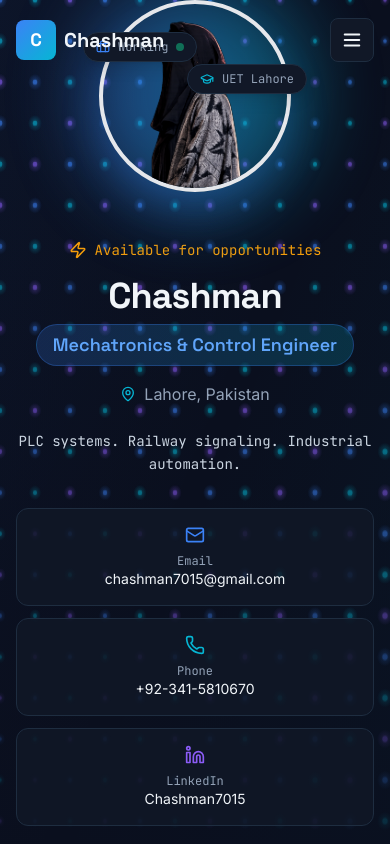
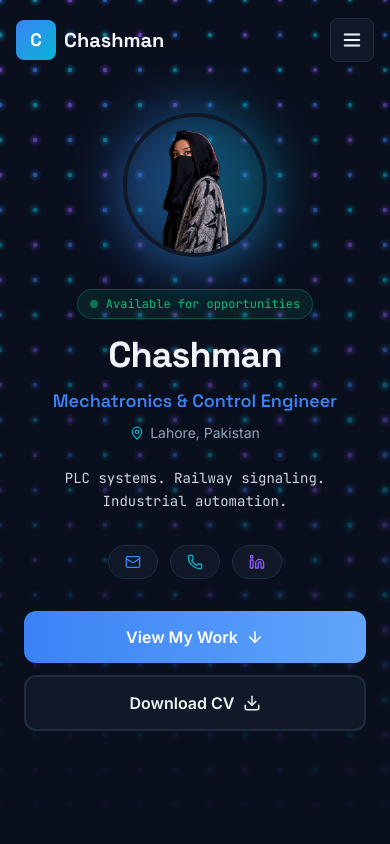
Before and after one commit to Chashman7015/chashman-portfolio, a Next.js app: page / in a window 390 px wide. Shown: the top 844 px of the page. Built offline with nearby package versions, Linux system fonts and the light colour scheme.

Commit message:
Fix mobile UI and simplify design
- Hero: Mobile-first centered layout, compact profile picture
- Hero: Simplified contact pills with icons, icons only on mobile
- Hero: Removed scroll indicator
- Hero: Removed floating badges (not mobile-friendly)
- Footer: Simplified to just copyright centered

```diff
--- a/src/components/Footer.tsx
+++ b/src/components/Footer.tsx
@@ -1,54 +1,14 @@
 'use client';
-
-import { Heart, Code } from 'lucide-react';
 
 export default function Footer() {
   const currentYear = new Date().getFullYear();
 
   return (
-    <footer className="py-12 px-4 sm:px-6 lg:px-8 bg-background-light border-t border-border">
-      <div className="max-w-6xl mx-auto">
-        {/* Top */}
-        <div className="flex flex-col md:flex-row items-center justify-between gap-6 mb-8">
-          {/* Logo */}
-          <div className="flex items-center gap-3">
-            <div className="w-10 h-10 rounded-lg bg-gradient-to-br from-primary-accent to-secondary-accent flex items-center justify-center">
-              <span className="font-space font-bold text-lg text-white">C</span>
-            </div>
-            <span className="font-space font-bold text-xl text-text-primary">Chashman</span>
-          </div>
-
-          {/* Social Links */}
-          <div className="flex items-center gap-4">
-            <a
-              href="https://linkedin.com/in/chashman-zafar-225089242"
-              target="_blank"
-              rel="noopener noreferrer"
-              className="px-4 py-2 bg-surface border border-border rounded-lg text-text-muted hover:text-primary-accent hover:border-primary-accent transition-colors text-sm font-inter"
-            >
-              LinkedIn
-            </a>
-            <a
-              href="mailto:chashman7015@gmail.com"
-              className="px-4 py-2 bg-surface border border-border rounded-lg text-text-muted hover:text-primary-accent hover:border-primary-accent transition-colors text-sm font-inter"
-            >
-              Email
-            </a>
-          </div>
-        </div>
-
-        {/* Divider */}
-        <div className="h-px bg-gradient-to-r from-transparent via-border to-transparent mb-8" />
-
-        {/* Bottom */}
-        <div className="flex flex-col md:flex-row items-center justify-between gap-4 text-center md:text-left">
-          <p className="font-inter text-sm text-text-muted">
-            © {currentYear} Chashman. All rights reserved.
-          </p>
-          <p className="flex items-center gap-2 font-inter text-sm text-text-muted">
-            Built with <Heart size={14} className="text-red-500" /> and <Code size={14} className="text-primary-accent" /> using Next.js
-          </p>
-        </div>
+    <footer className="py-8 px-4 border-t border-border">
+      <div className="max-w-6xl mx-auto text-center">
+        <p className="font-inter text-sm text-text-muted">
+          © {currentYear} Chashman. All rights reserved.
+        </p>
       </div>
     </footer>
   );
--- a/src/components/Hero.tsx
+++ b/src/components/Hero.tsx
@@ -2,7 +2,7 @@
 
 import { motion } from 'framer-motion';
 import Image from 'next/image';
-import { ArrowDown, Download, MapPin, Mail, Phone, Linkedin, Briefcase, GraduationCap, Zap } from 'lucide-react';
+import { ArrowDown, Download, MapPin, Mail, Phone, Linkedin, Zap } from 'lucide-react';
 import DotGrid from './DotGrid';
 import { personalInfo } from '@/data/portfolio';
 
@@ -17,151 +17,116 @@ export default function Hero() {
       <DotGrid />
 
       {/* Gradient Overlays */}
-      <div className="absolute inset-0 bg-gradient-to-br from-primary-accent/5 via-transparent to-secondary-accent/5 pointer-events-none" />
-      <div className="absolute inset-0 bg-gradient-to-b from-transparent via-background/30 to-background pointer-events-none" />
+      <div className="absolute inset-0 bg-gradient-to-b from-transparent via-background/50 to-background pointer-events-none" />
 
       {/* Content */}
-      <div className="relative z-10 max-w-6xl mx-auto px-4 sm:px-6 lg:px-8">
-        <div className="flex flex-col lg:flex-row items-center gap-12 lg:gap-16">
-          {/* Left: Profile Picture */}
+      <div className="relative z-10 max-w-5xl mx-auto px-6 py-12">
+        {/* Profile Picture - Centered */}
         <motion.div
           initial={{ opacity: 0, scale: 0.8 }}
           animate={{ opacity: 1, scale: 1 }}
-            transition={{ duration: 0.8, ease: [0.25, 0.46, 0.45, 0.94] }}
-            className="flex-shrink-0"
+          transition={{ duration: 0.6, ease: [0.25, 0.46, 0.45, 0.94] }}
+          className="flex flex-col items-center mb-8"
         >
           <div className="relative">
             {/* Glow effect */}
-              <div className="absolute -inset-4 bg-gradient-to-r from-primary-accent to-secondary-accent rounded-full blur-2xl opacity-30 animate-pulse" />
+            <div className="absolute -inset-2 bg-gradient-to-r from-primary-accent to-secondary-accent rounded-full blur-xl opacity-40" />
 
             {/* Profile container */}
-              <div className="relative w-48 h-48 sm:w-56 sm:h-56 lg:w-72 lg:h-72 rounded-full overflow-hidden border-4 border-gradient-to-r from-primary-accent to-secondary-accent shadow-2xl shadow-primary-accent/30">
+            <div className="relative w-36 h-36 sm:w-44 sm:h-44 rounded-full overflow-hidden border-4 border-surface shadow-2xl shadow-primary-accent/20">
               <Image
                 src="/chashman.png"
                 alt={`${personalInfo.name} - Profile Picture`}
-                  width={288}
-                  height={288}
+                width={176}
+                height={176}
                 className="w-full h-full object-cover"
                 priority
               />
             </div>
-
-              {/* Floating badges */}
-              <motion.div
-                initial={{ opacity: 0, x: -20 }}
-                animate={{ opacity: 1, x: 0 }}
-                transition={{ delay: 0.5, duration: 0.5 }}
-                className="absolute -left-4 lg:-left-8 top-8 bg-surface border border-border rounded-full px-3 py-1.5 flex items-center gap-2 shadow-lg"
-              >
-                <Briefcase size={14} className="text-primary-accent" />
-                <span className="font-mono text-xs text-text-muted">Working</span>
-                <span className="w-2 h-2 bg-accent-green rounded-full animate-pulse" />
-              </motion.div>
-
-              <motion.div
-                initial={{ opacity: 0, x: 20 }}
-                animate={{ opacity: 1, x: 0 }}
-                transition={{ delay: 0.7, duration: 0.5 }}
-                className="absolute -right-4 lg:-right-8 top-16 bg-surface border border-border rounded-full px-3 py-1.5 flex items-center gap-2 shadow-lg"
-              >
-                <GraduationCap size={14} className="text-secondary-accent" />
-                <span className="font-mono text-xs text-text-muted">UET Lahore</span>
-              </motion.div>
           </div>
         </motion.div>
 
-          {/* Right: Info */}
+        {/* Info - Centered */}
         <motion.div
-            initial={{ opacity: 0, x: 40 }}
-            animate={{ opacity: 1, x: 0 }}
-            transition={{ duration: 0.8, delay: 0.2, ease: [0.25, 0.46, 0.45, 0.94] }}
-            className="flex-1 text-center lg:text-left"
+          initial={{ opacity: 0, y: 20 }}
+          animate={{ opacity: 1, y: 0 }}
+          transition={{ duration: 0.6, delay: 0.2 }}
+          className="text-center"
         >
-            {/* Greeting */}
-            <div className="flex items-center justify-center lg:justify-start gap-2 mb-4">
-              <Zap size={18} className="text-accent-orange" />
-              <span className="font-mono text-sm text-accent-orange">Available for opportunities</span>
+          {/* Availability Badge */}
+          <div className="inline-flex items-center gap-2 px-3 py-1.5 bg-accent-green/10 border border-accent-green/30 rounded-full mb-4">
+            <span className="w-2 h-2 bg-accent-green rounded-full animate-pulse" />
+            <span className="font-mono text-xs text-accent-green">Available for opportunities</span>
           </div>
 
           {/* Name */}
-            <h1 className="font-space font-bold text-4xl sm:text-5xl lg:text-6xl xl:text-7xl text-text-primary tracking-tight mb-2">
+          <h1 className="font-space font-bold text-4xl sm:text-5xl md:text-6xl text-text-primary tracking-tight mb-3">
             {personalInfo.name}
           </h1>
 
           {/* Title */}
-            <div className="inline-block bg-gradient-to-r from-primary-accent/20 to-secondary-accent/20 border border-primary-accent/30 rounded-full px-4 py-1.5 mb-4">
-              <p className="font-space font-semibold text-lg sm:text-xl text-primary-light">
+          <p className="font-space font-semibold text-lg sm:text-xl text-primary-accent mb-2">
             {personalInfo.title}
           </p>
-            </div>
 
           {/* Location */}
-            <div className="flex items-center justify-center lg:justify-start gap-2 mb-6">
-              <MapPin size={16} className="text-secondary-accent" />
-              <span className="font-inter text-text-muted">{personalInfo.location}</span>
+          <div className="flex items-center justify-center gap-1.5 mb-6">
+            <MapPin size={14} className="text-secondary-accent" />
+            <span className="font-inter text-sm text-text-muted">{personalInfo.location}</span>
           </div>
 
           {/* Tagline */}
-            <p className="font-mono text-sm sm:text-base text-text-light max-w-xl mx-auto lg:mx-0 mb-8 leading-relaxed">
+          <p className="font-mono text-sm text-text-light max-w-md mx-auto mb-8 leading-relaxed">
             {personalInfo.tagline}
           </p>
 
-            {/* Quick Info Cards */}
-            <div className="grid grid-cols-1 sm:grid-cols-3 gap-3 mb-8">
-              <div className="bg-surface/80 border border-border rounded-xl p-4 text-center hover:border-primary-accent/50 transition-colors">
-                <Mail size={20} className="mx-auto mb-2 text-primary-accent" />
-                <p className="font-mono text-xs text-text-muted">Email</p>
-                <p className="font-inter text-sm text-text-primary truncate">chashman7015@gmail.com</p>
-              </div>
-              <div className="bg-surface/80 border border-border rounded-xl p-4 text-center hover:border-secondary-accent/50 transition-colors">
-                <Phone size={20} className="mx-auto mb-2 text-secondary-accent" />
-                <p className="font-mono text-xs text-text-muted">Phone</p>
-                <p className="font-inter text-sm text-text-primary">+92-341-5810670</p>
-              </div>
-              <div className="bg-surface/80 border border-border rounded-xl p-4 text-center hover:border-accent-purple/50 transition-colors">
-                <Linkedin size={20} className="mx-auto mb-2 text-accent-purple" />
-                <p className="font-mono text-xs text-text-muted">LinkedIn</p>
-                <p className="font-inter text-sm text-text-primary truncate">Chashman7015</p>
-              </div>
+          {/* Contact Info */}
+          <div className="flex flex-wrap items-center justify-center gap-3 mb-8">
+            <a
+              href="mailto:chashman7015@gmail.com"
+              className="flex items-center gap-2 px-4 py-2 bg-surface border border-border rounded-full text-sm text-text-muted hover:border-primary-accent hover:text-primary-accent transition-colors"
+            >
+              <Mail size={16} className="text-primary-accent" />
+              <span className="hidden sm:inline">chashman7015@gmail.com</span>
+            </a>
+            <a
+              href="tel:+923415810670"
+              className="flex items-center gap-2 px-4 py-2 bg-surface border border-border rounded-full text-sm text-text-muted hover:border-secondary-accent hover:text-secondary-accent transition-colors"
+            >
+              <Phone size={16} className="text-secondary-accent" />
+              <span className="hidden sm:inline">+92-341-5810670</span>
+            </a>
+            <a
+              href="https://linkedin.com/in/chashman-zafar-225089242"
+              target="_blank"
+              rel="noopener noreferrer"
+              className="flex items-center gap-2 px-4 py-2 bg-surface border border-border rounded-full text-sm text-text-muted hover:border-accent-purple hover:text-accent-purple transition-colors"
+            >
+              <Linkedin size={16} className="text-accent-purple" />
+              <span className="hidden sm:inline">LinkedIn</span>
+            </a>
           </div>
 
           {/* CTA Buttons */}
-            <div className="flex flex-col sm:flex-row items-center justify-center lg:justify-start gap-4">
+          <div className="flex flex-col sm:flex-row items-center justify-center gap-3">
             <button
               onClick={handleViewWork}
-                className="group flex items-center gap-3 px-8 py-4 bg-gradient-to-r from-primary-accent to-primary-light text-white font-inter font-semibold rounded-xl hover:shadow-lg hover:shadow-primary-accent/30 transition-all hover:-translate-y-0.5"
+              className="w-full sm:w-auto flex items-center justify-center gap-2 px-8 py-3.5 bg-gradient-to-r from-primary-accent to-primary-light text-white font-inter font-semibold rounded-xl hover:shadow-lg hover:shadow-primary-accent/30 transition-all"
             >
               View My Work
-                <ArrowDown size={18} className="group-hover:translate-y-1 transition-transform" />
+              <ArrowDown size={18} />
             </button>
             <a
               href="/cv.pdf"
               download
-                className="group flex items-center gap-3 px-8 py-4 bg-surface border-2 border-border text-text-primary font-inter font-semibold rounded-xl hover:border-primary-accent hover:text-primary-accent transition-all hover:-translate-y-0.5"
+              className="w-full sm:w-auto flex items-center justify-center gap-2 px-8 py-3.5 bg-surface border-2 border-border text-text-primary font-inter font-semibold rounded-xl hover:border-primary-accent hover:text-primary-accent transition-all"
             >
               Download CV
-                <Download size={18} className="group-hover:translate-y-0.5 transition-transform" />
+              <Download size={18} />
             </a>
           </div>
         </motion.div>
       </div>
-      </div>
-
-      {/* Scroll Indicator */}
-      <motion.div
-        initial={{ opacity: 0 }}
-        animate={{ opacity: 1 }}
-        transition={{ delay: 1.5, duration: 0.6 }}
-        className="absolute bottom-8 left-1/2 -translate-x-1/2"
-      >
-        <motion.div
-          animate={{ y: [0, 8, 0] }}
-          transition={{ duration: 1.5, repeat: Infinity, ease: 'easeInOut' }}
-          className="w-8 h-12 border-2 border-primary-accent/50 rounded-full flex justify-center pt-2 cursor-pointer hover:border-primary-accent transition-colors"
-        >
-          <motion.div className="w-1.5 h-3 bg-primary-accent rounded-full" />
-        </motion.div>
-      </motion.div>
     </section>
   );
 }
```
Lines whose indentation alone changed are shown as unchanged.
